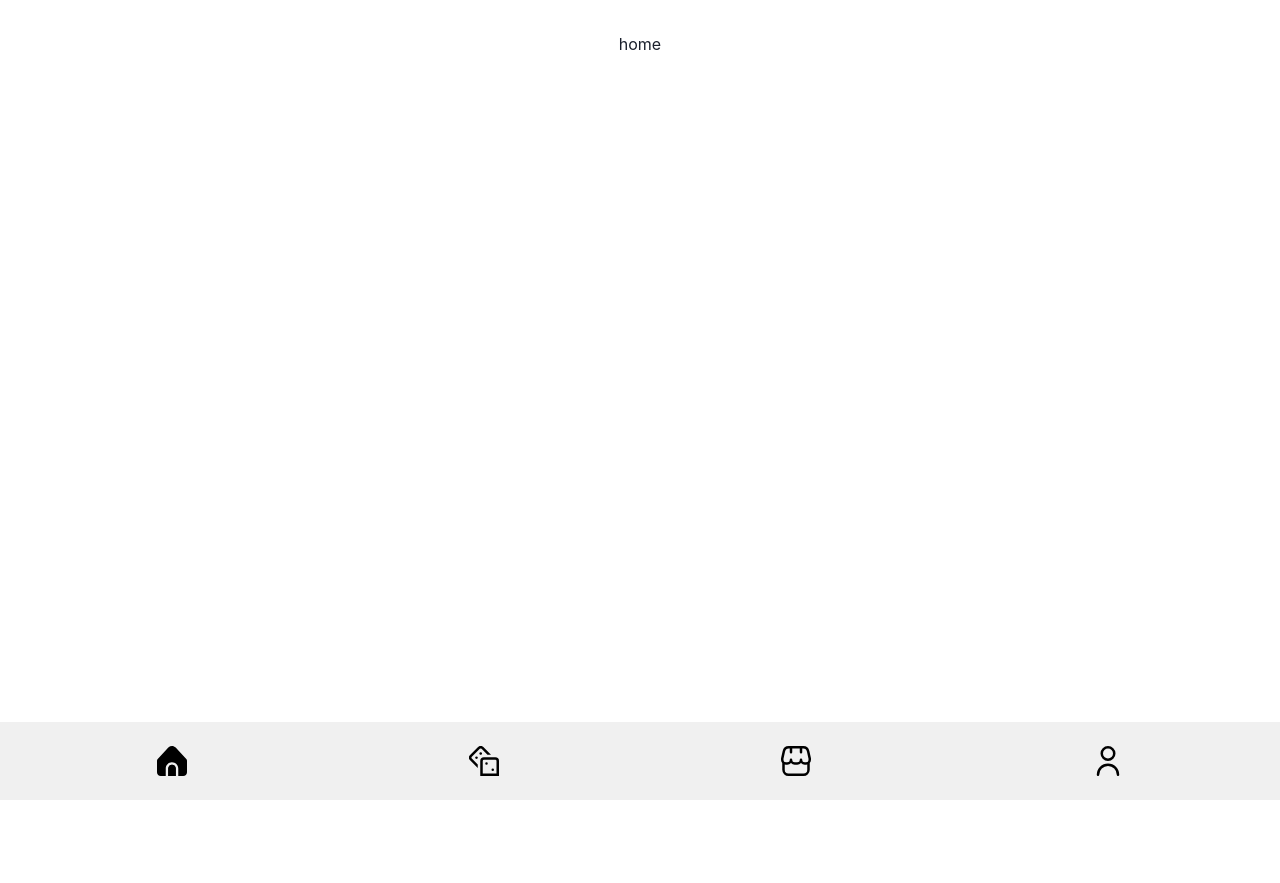
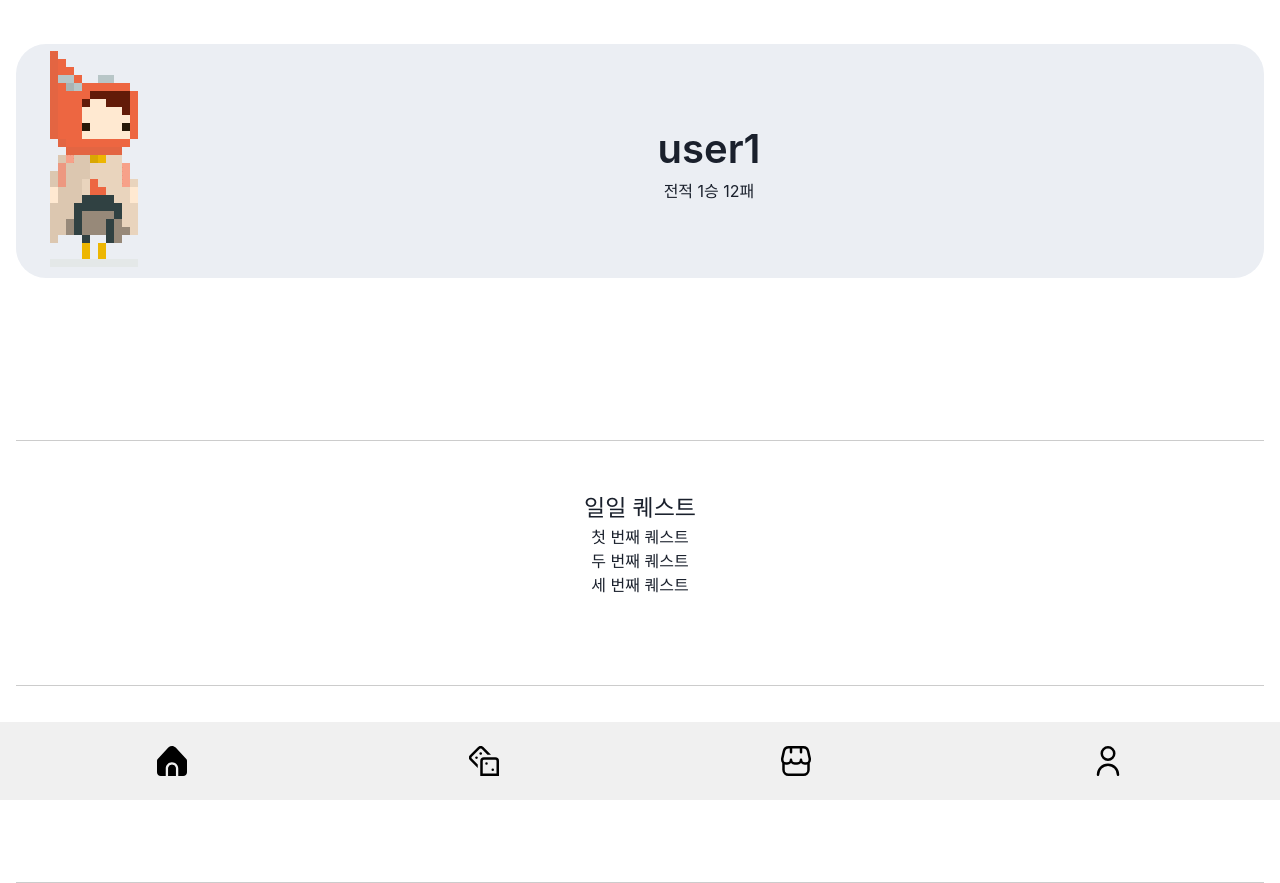
Before and after one commit to flow4camp/flow4-front, a React (Create React App) app: page /home in a window 1280 px wide. Before the commit the page ends 800 px from the top, so only its background shows below. Built offline with nearby package versions, Linux system fonts and the light colour scheme.

Commit message:
feat: home 레이아웃

```diff
--- /dev/null
+++ b/src/pages/EditCharacter.tsx
@@ -0,0 +1,7 @@
+function EditCharacter() {
+  return (
+    <div>!!!!!!!!!!!!!!!!!!!!!!!!!!!!!!!!!!!!!!!!!!!!!!!!!!!!캐릭터 설정창</div>
+  );
+}
+
+export default EditCharacter;
--- a/src/pages/Home.tsx
+++ b/src/pages/Home.tsx
@@ -1,5 +1,98 @@
+import React, { useState } from "react";
+import { Link, Routes, Route } from "react-router-dom";
+import EditCharacter from "./EditCharacter";
+
 function Home() {
-  return <div>home</div>;
+  const nickName = "user1";
+  const winNum = 1;
+  const looseNum = 12;
+  const dailyQuestList = [
+    { id: 1, text: "첫 번째 퀘스트" },
+    { id: 2, text: "두 번째 퀘스트" },
+    { id: 3, text: "세 번째 퀘스트" },
+  ];
+  const specialQuest = "특별 퀘스트";
+
+  return (
+    <div style={styles.container}>
+      <div style={styles.userinfoContainer}>
+        <div style={styles.userinfoChar}>
+          <Link to="/edit-character">
+            <img src="/images/test_img.gif" />
+          </Link>
+        </div>
+        <div style={styles.userinfoText}>
+          <div style={styles.userName}>{nickName}</div>
+          <div>
+            전적 {winNum}승 {looseNum}패
+          </div>
+        </div>
+      </div>
+      <div style={styles.questContainer}>
+        <div style={styles.questType}>일일 퀘스트</div>
+        <div style={styles.quest}>
+          {dailyQuestList.map((quest) => (
+            <div key={quest.id}>{quest.text}</div>
+          ))}
+        </div>
+        <div style={styles.questType}>특별 퀘스트</div>
+        <div style={styles.quest}>{specialQuest}</div>
+      </div>
+      <Routes>
+        <Route path="/edit-character" element={<EditCharacter />} />
+      </Routes>
+    </div>
+  );
 }
 
+interface Styles {
+  container: React.CSSProperties;
+  userinfoContainer: React.CSSProperties;
+  questContainer: React.CSSProperties;
+  userinfoText: React.CSSProperties;
+  userinfoChar: React.CSSProperties;
+  questType: React.CSSProperties;
+  userName: React.CSSProperties;
+  quest: React.CSSProperties;
+}
+
+const styles: Styles = {
+  container: {
+    display: "flex",
+    flexDirection: "column",
+    justifyContent: "center",
+    height: "100vh",
+  },
+  userinfoContainer: {
+    marginTop: "5%",
+    backgroundColor: "#EBEEF3",
+    borderRadius: "30px",
+    display: "flex",
+    justifyContent: "center",
+    alignItems: "center",
+    height: "30%",
+  },
+  // 좌측 이미지 크기 제외한 나머지 크기 차지
+  userinfoText: { flex: 1 },
+  userinfoChar: {},
+  questContainer: {
+    borderTop: "1px solid #ccc",
+    marginTop: "13%",
+    flex: 1,
+  },
+  questType: {
+    marginTop: "4%",
+    fontSize: "23px",
+    fontWeight: "500",
+  },
+  userName: {
+    fontSize: "40px",
+    fontWeight: "600",
+  },
+  quest: {
+    borderBottom: "0.5px solid #ccc",
+    paddingBottom: "7%",
+  },
+};
+
 export default Home;
```
Also changed, not shown: public/images/test_img.gif (added).
